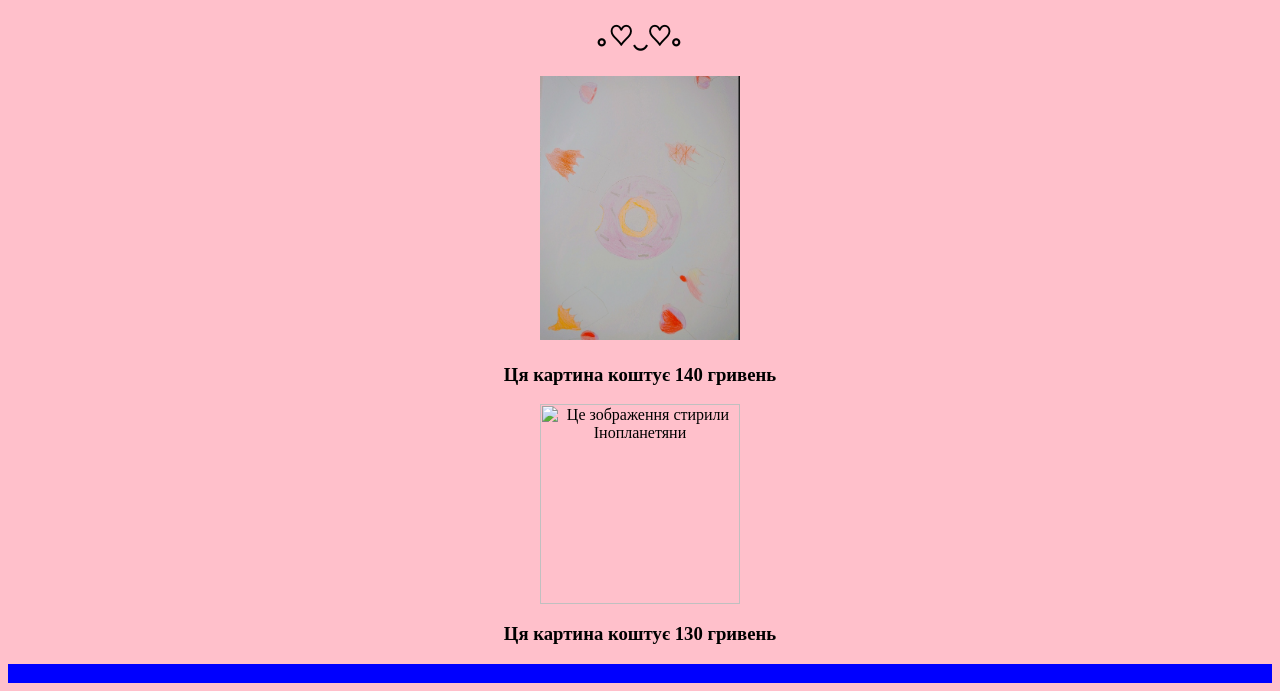
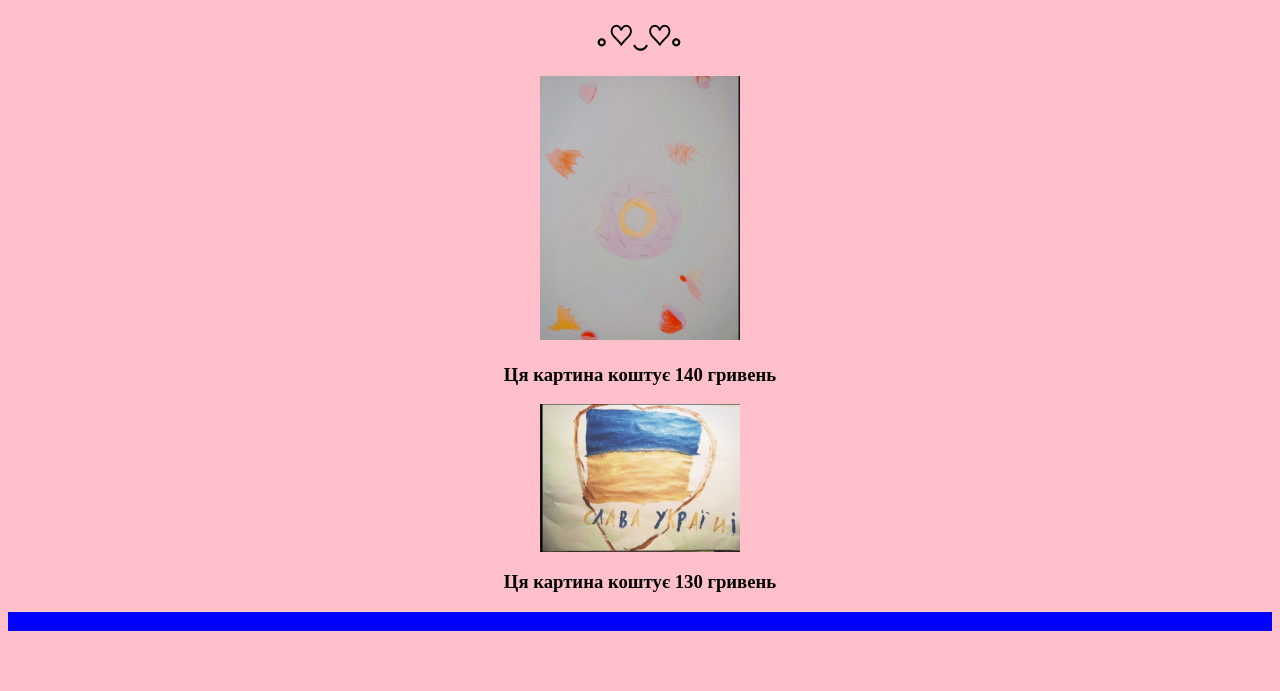
Before and after one commit to Dsenok/ShopMikaGorgol, a plain HTML site: page index.html in a window 1280 px wide. Shown: the part 136-827 px from the top of the page. After the commit the page ends 800 px from the top, so only its background shows below. Drawn offline with Linux system fonts and the light colour scheme.

Commit message:
Update index.html

```diff
--- a/index.html
+++ b/index.html
@@ -20,7 +20,7 @@
 <p><img src="img/krasota.jpg" width="200" title="Ця картина коштує 140 гривень" alt="Це зображення стирили Інопланетяни" /></p>
 <h3 align="center">Ця картина коштує 140 гривень</h3>
 <center>
-<p><img src="img/ukbatomukraine.jpg" width="200" title="Ця картина коштує 130 гривень" alt="Це зображення стирили Інопланетяни" /></p>
+<p><img src="img/lukbatomukraine.jpg" width="200" title="Ця картина коштує 130 гривень" alt="Це зображення стирили Інопланетяни" /></p>
 <h3> Ця картина коштує 130 гривень</h3>
 </center>
 <marquee direction="right"bgcolor="blue">✿ ♡‿♡</marquee>
```
